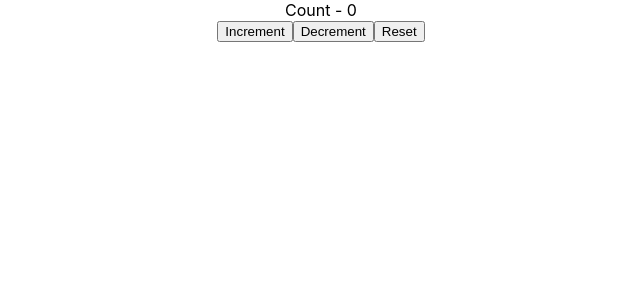
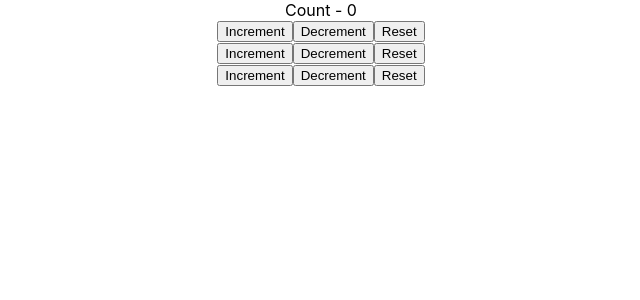
Before and after one commit to clint-gitahi/teachhooks, a React (Create React App) app: page / in a window 1280 px wide. Shown: the top 300 px of the page, without its empty margins (319-959 px from the left). Built offline with nearby package versions, Linux system fonts and the light colour scheme.

Commit message:
using both useReducer and useContext

```diff
--- a/src/App.js
+++ b/src/App.js
@@ -1,17 +1,47 @@
-import logo from './logo.svg';
+import React, { useReducer } from 'react';
 import './App.css';
-import HooksCounterTwo from './hooksCounter'
-import HooksCounterThree from './hooksCounterThree'
-import SideEffect from './sideEffects1'
-import SideEffectsCleanup from './sideEffectsCleanup'
-import DataFetching from './Datafetching'
-import CountReducer from './CounterReducer'
+// import HooksCounterTwo from './hooksCounter'
+// import HooksCounterThree from './hooksCounterThree'
+// import SideEffect from './sideEffects1'
+// import SideEffectsCleanup from './sideEffectsCleanup'
+// import DataFetching from './Datafetching'
+// import CountReducer from './CounterReducer'
+// import CountReducerTwo from './CounterTwoReducer'
+import ComponentA from './components/ComponentA'
+import ComponentB from './components/ComponentB'
+import ComponentC from './components/ComponentC'
+
+export const CountContext = React.createContext()
+
+const initialState = 0;
+const reducer = (state, action) => {
+  switch (action) {
+    case 'increment':
+      return state + 1;
+    case 'decrement':
+      return state - 1;
+    case 'reset':
+      return initialState;
+    default:
+      return state;
+  }
+}
 
 function App() {
+
+  const [count, dispatch] = useReducer(reducer, initialState)
   return (
-    <div className="App">
-      <CountReducer />
-    </div>
+    <CountContext.Provider
+      value={{ countState: count, countDispatch: dispatch }}
+    >
+      <div className="App">
+
+        Count - {count}
+        <ComponentA />
+        <ComponentB />
+        <ComponentC />
+      </div>
+    </CountContext.Provider>
   );
 }
 
--- /dev/null
+++ b/src/components/ComponentA.js
@@ -0,0 +1,15 @@
+import React, { useContext } from 'react'
+import { CountContext } from '../App'
+
+function ComponentA() {
+    const countContext = useContext(CountContext)
+    return (
+        <div>
+            <button onClick={() => countContext.countDispatch('increment')}>Increment</button>
+            <button onClick={() => countContext.countDispatch('decrement')}>Decrement</button>
+            <button onClick={() => countContext.countDispatch('reset')}>Reset</button>
+        </div>
+    )
+}
+
+export default ComponentA
--- /dev/null
+++ b/src/components/ComponentB.js
@@ -0,0 +1,15 @@
+import React, { useContext } from 'react'
+import { CountContext } from '../App'
+
+function ComponentB() {
+    const countContext = useContext(CountContext)
+    return (
+        <div>
+            <button onClick={() => countContext.countDispatch('increment')}>Increment</button>
+            <button onClick={() => countContext.countDispatch('decrement')}>Decrement</button>
+            <button onClick={() => countContext.countDispatch('reset')}>Reset</button>
+        </div>
+    )
+}
+
+export default ComponentB
--- /dev/null
+++ b/src/components/ComponentC.js
@@ -0,0 +1,15 @@
+import React, { useContext } from 'react'
+import { CountContext } from '../App'
+
+function ComponentC() {
+    const countContext = useContext(CountContext)
+    return (
+        <div>
+            <button onClick={() => countContext.countDispatch('increment')}>Increment</button>
+            <button onClick={() => countContext.countDispatch('decrement')}>Decrement</button>
+            <button onClick={() => countContext.countDispatch('reset')}>Reset</button>
+        </div>
+    )
+}
+
+export default ComponentC
```
